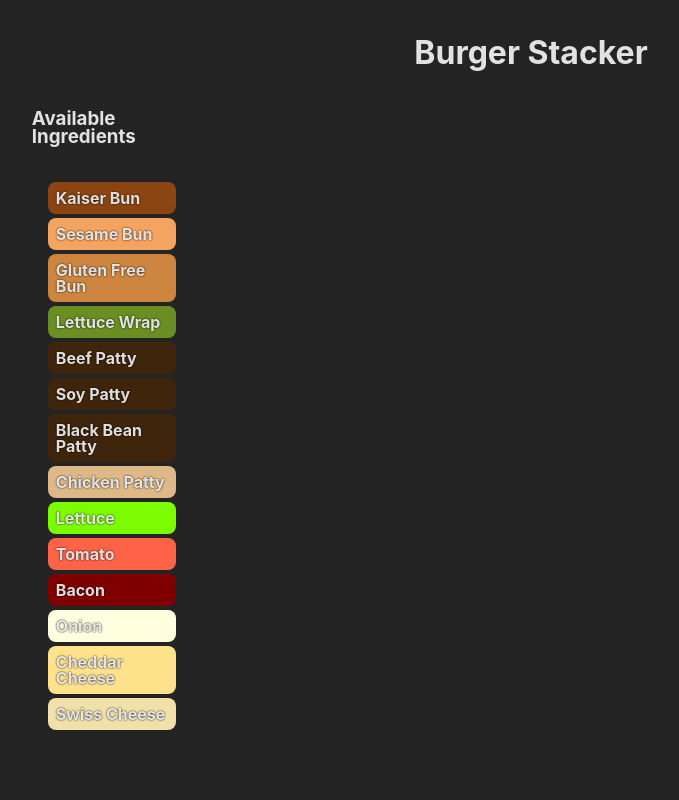
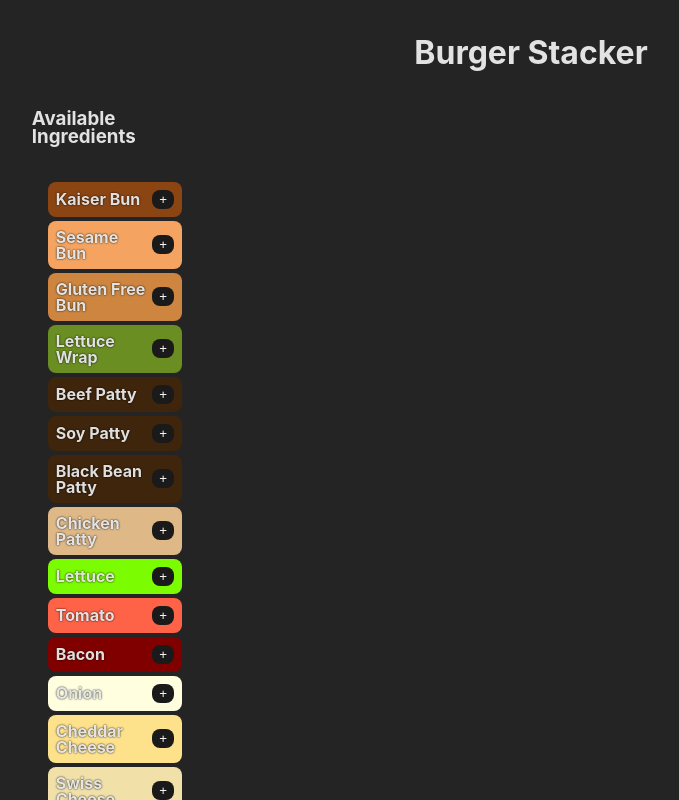
Before and after one commit to annamiriams/lifting-state-in-react-lab, a React (Vite) app: page / in a window 1280 px wide. Shown: the whole page, without its empty margins (109-788 px from the left). Built offline with nearby package versions, Linux system fonts and the light colour scheme.

Commit message:
handleAddToBurger testing

```diff
--- a/src/App.css
+++ b/src/App.css
@@ -76,4 +76,5 @@ button {
     border-radius: 8px;
     background-color: #1a1a1a;
     border: 1px solid transparent;
+    color: white;
 }
--- a/src/App.jsx
+++ b/src/App.jsx
@@ -27,15 +27,17 @@ const App = () => {
     // starting with an empty array so that we can add ingredients from availableIngredients to the stack
     const [stack, setStack] = useState([]);
 
-    // addToBurger function
+    // handleAddToBurger function
     // newIngredient will be the state variable in BurgerStack.jsx i think?
-    const addToBurger = (newIngredient) => {
-        const burgerStack = [...stack, newIngredient];
-        setStack(burgerStack);
+    // changing function name to match syntax we've been learning
+    const handleAddToBurger = (ingredient) => {
+        console.log(ingredient);
+        // const burgerStack = [...stack, ingredient];
+        // setStack(burgerStack);
     };
 
-    // removeFromBurger function
-    // const removeFromBurger = (removedIngredient) => {
+    // handleRemoveFromBurger function
+    // const handleRemoveFromBurger = (removedIngredient) => {
     //     const updatedBurgerStack = burgerStack.filter(ingredient => ingredient.id !== removedIngredient.id);
     //     setStack(updatedBurgerStack);
     // };
@@ -45,7 +47,10 @@ const App = () => {
             <h1>Burger Stacker</h1>
             <section>
                 {/* List & Stack components */}
-                <IngredientList availableIngredients={availableIngredients}/>
+                <IngredientList
+                    availableIngredients={availableIngredients}
+                    handleAddToBurger={handleAddToBurger}
+                />
                 <BurgerStack />
             </section>
         </main>
--- a/src/components/IngredientList/IngredientList.jsx
+++ b/src/components/IngredientList/IngredientList.jsx
@@ -1,7 +1,6 @@
 // src/components/IngredientList/IngredientList.jsx
 
 const IngredientList = (props) => {
-
     return (
         <div>
             <h3>Available Ingredients</h3>
@@ -9,6 +8,7 @@ const IngredientList = (props) => {
                 {props.availableIngredients.map((ingredient, index) => (
                     <li key={index} style={{ backgroundColor: ingredient.color }}>
                         {ingredient.name}
+                        <button onClick={() => props.handleAddToBurger(ingredient)}>+</button>
                     </li>
                 ))}
             </ul>
```
